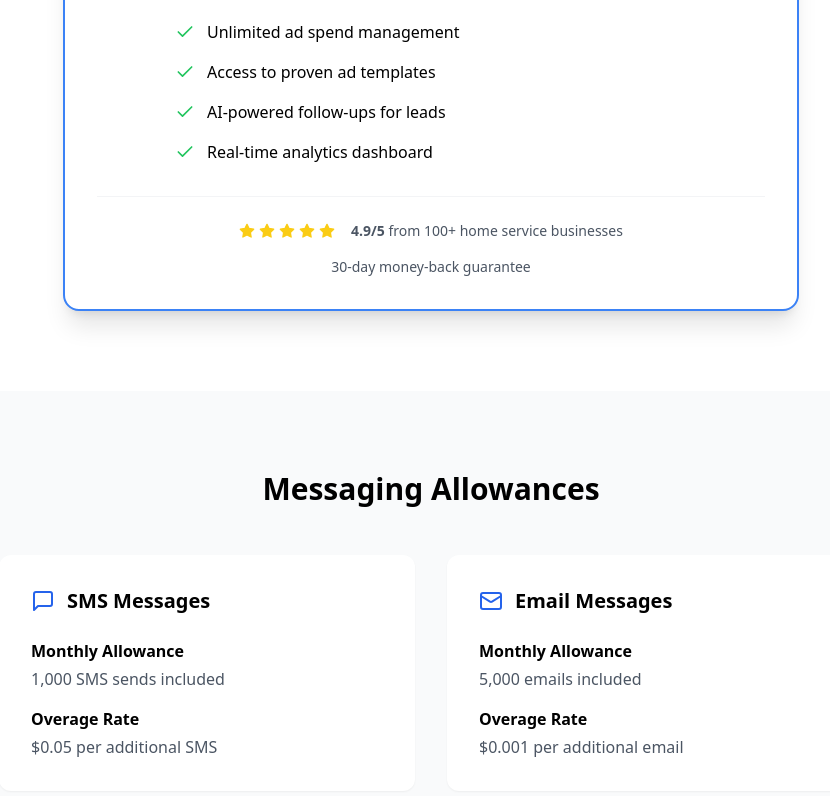
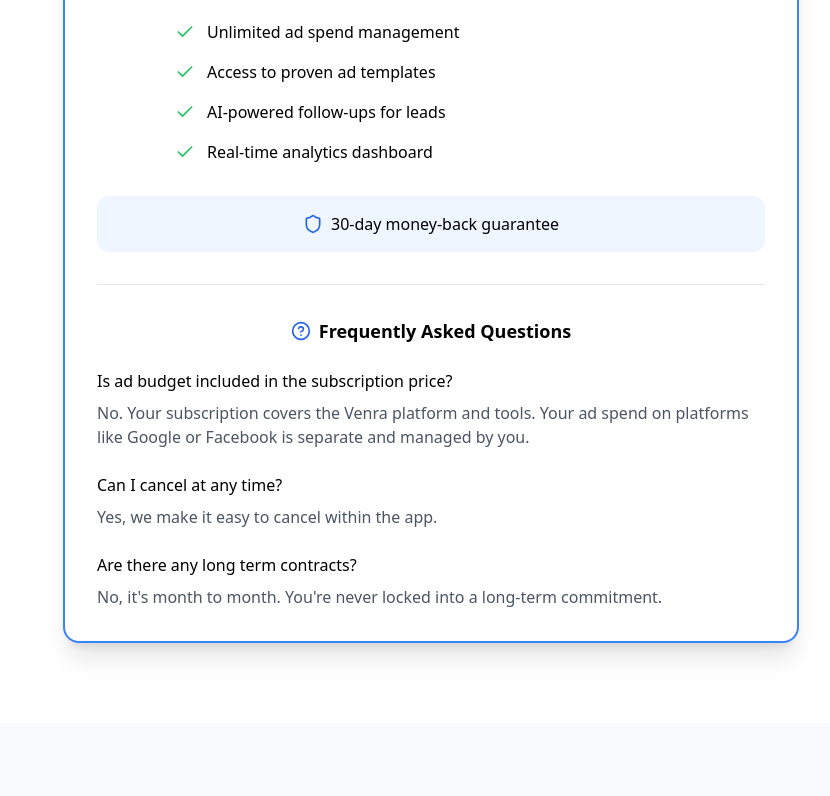
Before and after one commit to evanread/venra-website, a React (Vite) app: page /pricing in a window 1280 px wide. Shown: the part 938-1734 px from the top of the page, without its empty margins (209-1039 px from the left). Built offline with nearby package versions, Linux system fonts and the light colour scheme; no server answers.

Commit message:
Updated pricing table

```diff
--- a/src/components/Pricing/PricingTable.tsx
+++ b/src/components/Pricing/PricingTable.tsx
@@ -1,7 +1,6 @@
 import React from 'react';
-import { Check } from 'lucide-react';
+import { Check, Shield, HelpCircle } from 'lucide-react';
 import { Button } from '../ui/Button';
-import { StarRating } from '../StarRating';
 
 const features = [
   'Unlimited ad campaigns',
@@ -10,6 +9,21 @@ const features = [
   'Access to proven ad templates',
   'AI-powered follow-ups for leads',
   'Real-time analytics dashboard',
+];
+
+const faqs = [
+  {
+    question: 'Is ad budget included in the subscription price?',
+    answer: 'No. Your subscription covers the Venra platform and tools. Your ad spend on platforms like Google or Facebook is separate and managed by you.'
+  },
+  {
+    question: 'Can I cancel at any time?',
+    answer: 'Yes, we make it easy to cancel within the app.'
+  },
+  {
+    question: 'Are there any long term contracts?',
+    answer: 'No, it\'s month to month. You\'re never locked into a long-term commitment.'
+  }
 ];
 
 export function PricingTable() {
@@ -43,7 +57,7 @@ export function PricingTable() {
             </Button>
           </div>
 
-          <div className="max-w-lg mx-auto">
+          <div className="max-w-lg mx-auto mb-8">
             <div className="space-y-4">
               {features.map((feature, index) => (
                 <div key={index} className="flex items-center gap-3">
@@ -54,13 +68,24 @@ export function PricingTable() {
             </div>
           </div>
 
-          <div className="mt-8 pt-6 border-t border-gray-100 text-center">
-            <div className="flex justify-center">
-              <StarRating variant="dark" size="sm" />
+          <div className="flex items-center justify-center gap-2 py-4 px-6 bg-blue-50 rounded-xl mb-8">
+            <Shield className="w-5 h-5 text-blue-600" />
+            <span className="font-medium">30-day money-back guarantee</span>
+          </div>
+
+          <div className="border-t border-gray-200 pt-8">
+            <h3 className="text-lg font-semibold mb-6 flex items-center gap-2 justify-center">
+              <HelpCircle className="w-5 h-5 text-blue-600" />
+              Frequently Asked Questions
+            </h3>
+            <div className="space-y-6">
+              {faqs.map((faq, index) => (
+                <div key={index} className="text-left">
+                  <h4 className="font-medium mb-2">{faq.question}</h4>
+                  <p className="text-gray-600">{faq.answer}</p>
+                </div>
+              ))}
             </div>
-            <p className="text-sm text-center text-gray-600 mt-4">
-              30-day money-back guarantee
-            </p>
           </div>
         </div>
       </div>
```
